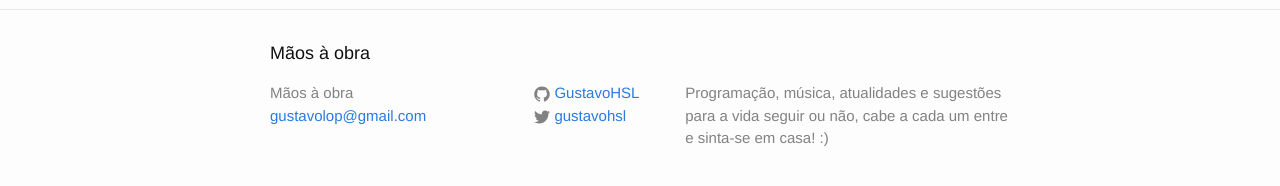
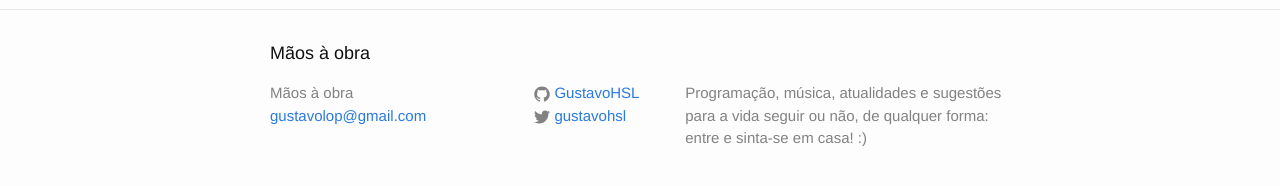
Before and after one commit to GustavoHSL/gustavohsl.github.io, a Jekyll site: the page built from _posts/2016-05-03-hello-world.markdown, in a window 1280 px wide. Shown: the part 653-839 px from the top of the page. Built offline with Jekyll 4.4.1, drawn with Linux system fonts in a browser that asks for light colours.

```diff
--- a/_config.yml
+++ b/_config.yml
@@ -10,7 +10,7 @@ title: Mãos à obra
 email: gustavolop@gmail.com
 description: > # this means to ignore newlines until "baseurl:"
   Programação, música, atualidades e sugestões para a vida
-  seguir ou não, cabe a cada um
+  seguir ou não, de qualquer forma:
   entre e sinta-se em casa! :)
 baseurl: "" # the subpath of your site, e.g. /blog
 url: "http://gustavohsl.github.io" # the base hostname & protocol for your site
--- a/_posts/2016-05-03-hello-world.markdown
+++ b/_posts/2016-05-03-hello-world.markdown
@@ -1,7 +1,7 @@
 ---
 layout: post
 title:  "Olá Mundo!"
-date:   2016-05-03 20:46:55 -0300
+date:   2016-05-03 21:46:55 -0300
 categories: hello world
 ---
 Primeiro passo: não excluir o post de exemplo, para futuras consultas.
```
